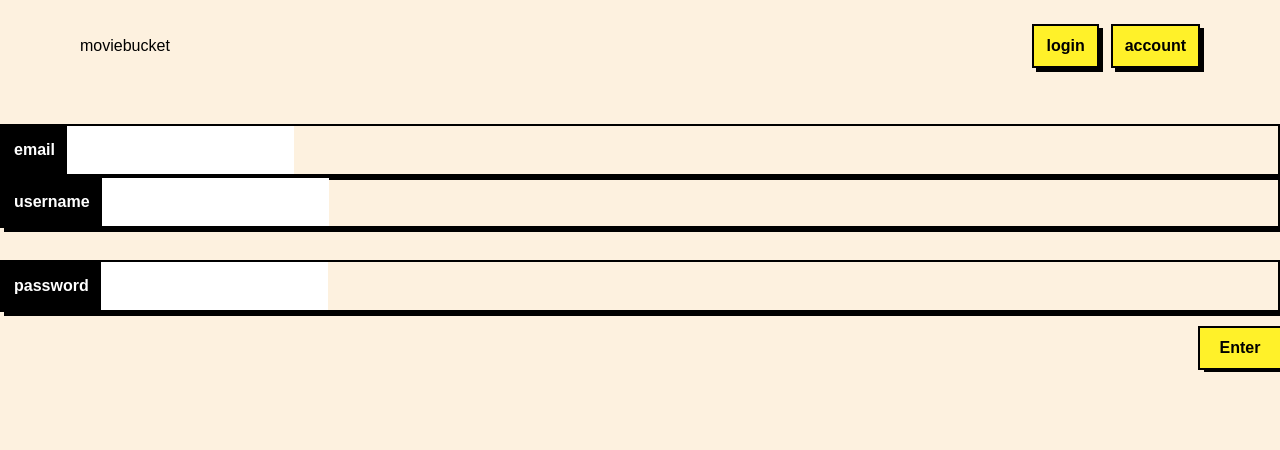
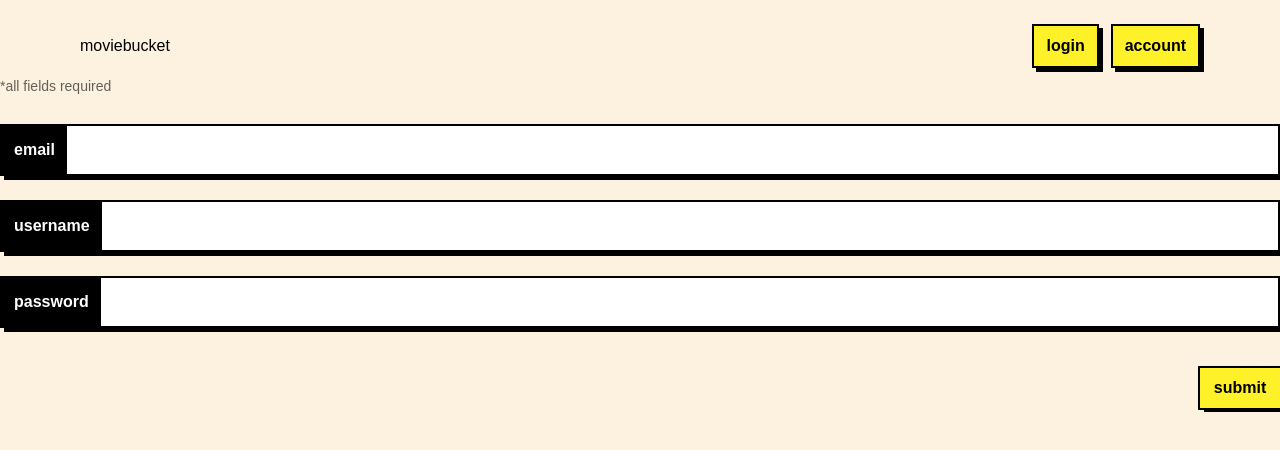
Before and after one commit to thwilson3/movie_bucket_frontend, a React (Vite) app: page /signup in a window 1280 px wide. Shown: the top 450 px of the page. Built offline with nearby package versions, Linux system fonts and the light colour scheme; a web font is replaced by a local one.

Commit message:
Add/fix components for sign up view

```diff
--- /dev/null
+++ b/src/components/SignUpContainer.tsx
@@ -0,0 +1,11 @@
+import { SignupFunction } from "../interfaces";
+import MainContainer from "./MainContainer";
+import SignUpForm from "./SignUpForm";
+
+export default function SignUpContainer({ signup }: {signup: SignupFunction}){
+    return(
+        <MainContainer>
+            <SignUpForm signup={signup}/>
+        </MainContainer>
+    )
+}
--- a/src/components/SignUpForm.tsx
+++ b/src/components/SignUpForm.tsx
@@ -32,35 +32,47 @@ export default function SignUpForm({ signup }: {signup: SignupFunction}) {
   }
 
   return (
-    <div className="bg-inherit opacity-100">
-      <form onSubmit={handleSubmit}>
-      <div className="border-2 flex flex-row border-black mt-8 font-bold shadow-[4px_4px_0px_0px_rgba(0,0,0,1)]">
-          <label className="bg-black outline outline-black outline-2 text-white p-3">email</label>
+    <div className="bg-inherit">
+      <form onSubmit={handleSubmit} className="flex flex-col gap-6">
+        <div>
+          <p className="flex flex-col text-sm opacity-60 mt-3 absolute top-16">
+            *all fields required
+          </p>
+
+          <div className="border-2 flex flex-row relative mt-8 border-black font-bold shadow-[4px_4px_0px_0px_rgba(0,0,0,1)]">
+            <label className="bg-black outline outline-black outline-2 text-white p-3">
+              email
+            </label>
             <input
               name="email"
-            className="px-1 bg-white"
+              className="px-1 bg-white w-full"
               value={formData.email}
               onChange={handleChange}
               autoComplete="current-email"
               required
             />
           </div>
+        </div>
         <div className="border-2 flex flex-row border-black font-bold shadow-[4px_4px_0px_0px_rgba(0,0,0,1)]">
-          <label className="bg-black outline outline-black outline-2 text-white p-3">username</label>
+          <label className="bg-black outline outline-black outline-2 text-white p-3">
+            username
+          </label>
           <input
             name="username"
-            className="px-1 bg-white"
+            className="px-1 bg-white w-full resize-y"
             value={formData.username}
             onChange={handleChange}
             autoComplete="username"
             required
           />
         </div>
-        <div className="border-2 flex flex-row border-black mt-8 font-bold shadow-[4px_4px_0px_0px_rgba(0,0,0,1)]">
-          <label className="bg-black outline outline-black outline-2 text-white p-3">password</label>
+        <div className="border-2 flex flex-row border-black font-bold shadow-[4px_4px_0px_0px_rgba(0,0,0,1)]">
+          <label className="bg-black outline outline-black outline-2 text-white p-3">
+            password
+          </label>
           <input
             name="password"
-            className="px-1 bg-white"
+            className="px-1 bg-white w-full"
             value={formData.password}
             onChange={handleChange}
             autoComplete="current-password"
@@ -73,10 +85,8 @@ export default function SignUpForm({ signup }: {signup: SignupFunction}) {
         ) : null} */}
 
         <div className="flex justify-end">
-          <button
-            className="bg-primary mt-4 font-bold w-20 p-2 outline outline-2 shadow-[4px_4px_0px_0px_rgba(0,0,0,1)]"
-          >
-            Enter
+          <button className="bg-primary mt-4 font-bold w-20 p-2 outline outline-2 shadow-[4px_4px_0px_0px_rgba(0,0,0,1)]">
+            submit
           </button>
         </div>
       </form>
```
Lines whose indentation alone changed are shown as unchanged.
